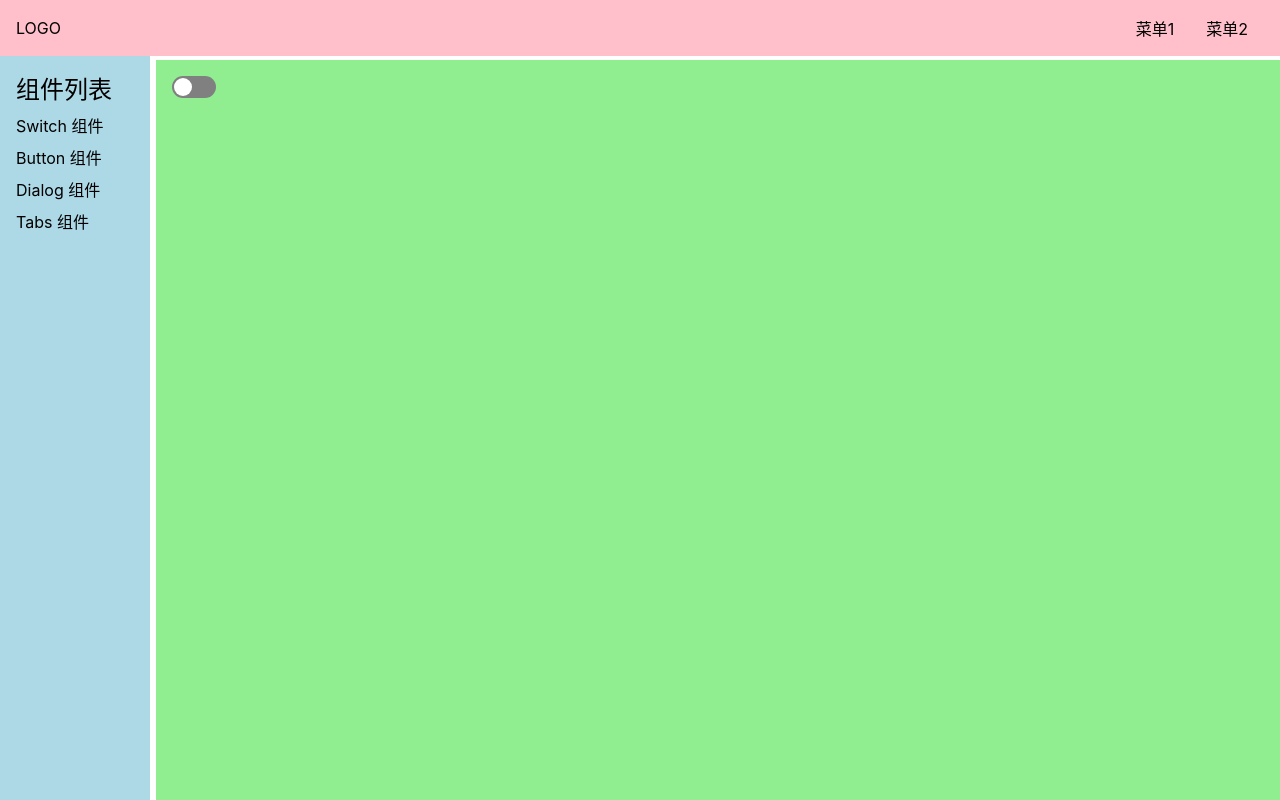
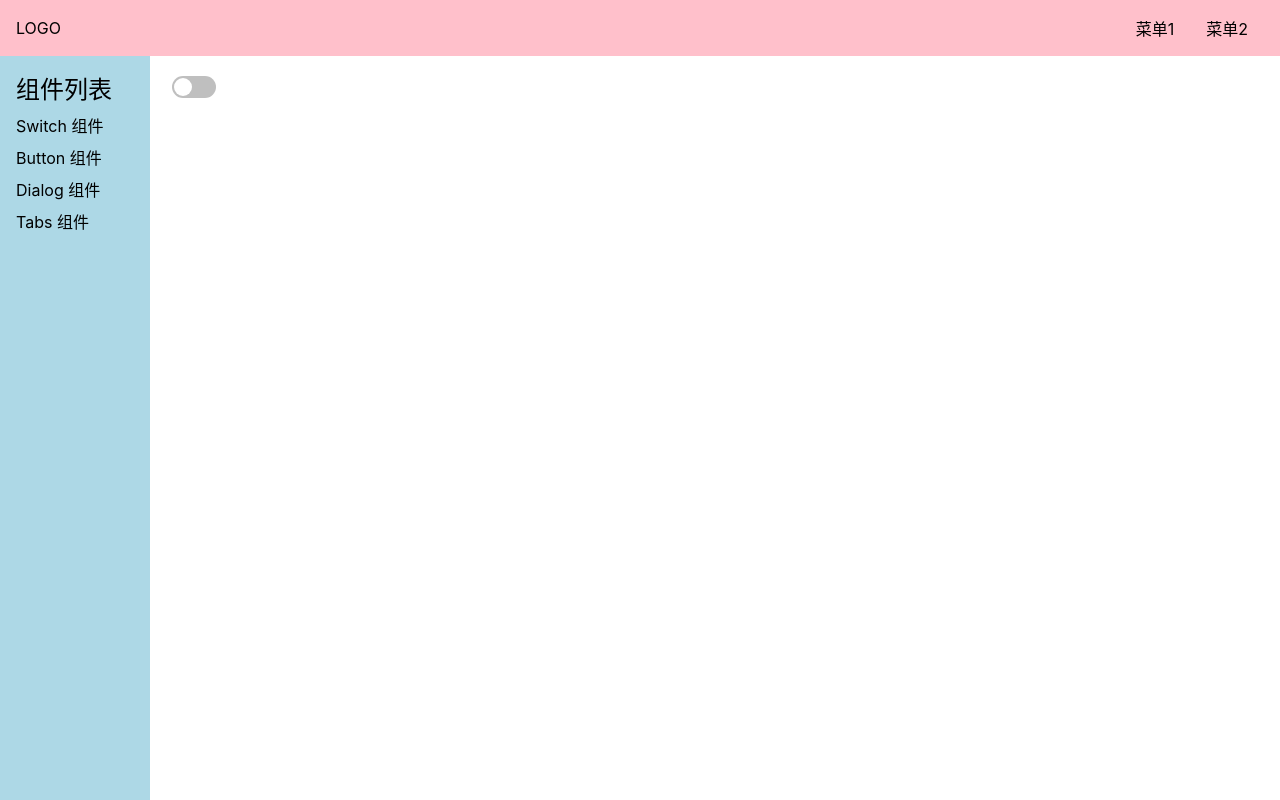
Before and after one commit to Xinjn/gulu-ui-website-1, a Vue app: page /#/doc/switch in a window 1280 px wide. Built offline with nearby package versions, Linux system fonts and the light colour scheme.

Commit message:
switch css 2

```diff
--- a/src/components/SwitchDemo.vue
+++ b/src/components/SwitchDemo.vue
@@ -16,3 +16,41 @@ export default {
     }
 }
 </script>
+
+<style lang="scss" scoped>
+  $h: 22px;
+  $h2: $h - 4px;
+  button{
+    height: $h;
+    width: $h*2;
+    border: none;
+    background: #bfbfbf;
+    border-radius: $h/2;
+    position: relative;
+  }
+  span{
+    position: absolute;
+    top: 2px;
+    left: 2px;
+    height: $h2;
+    width: $h2;
+    background:white;
+    border-radius: $h2 / 2;
+    transition: all 250ms;
+  }
+  button.checked{
+    background: #1890ff;
+  }
+  button.checked > span {
+    left: calc(100% - #{$h2} - 2px);
+  }
+  button:focus{
+    outline: none;
+  }
+  button:active{
+    > span {width: $h2 + 4px;}
+  }
+  button.checked:active{
+    > span {width: $h2 + 4px; margin-left: -4px;}
+  }
+</style>
--- a/src/views/Doc.vue
+++ b/src/views/Doc.vue
@@ -63,7 +63,7 @@ export default {
   > main {
     flex-grow: 1;
     padding: 16px;
-    background: lightgreen;
+    background: white;
   }
 }
 aside {
```
